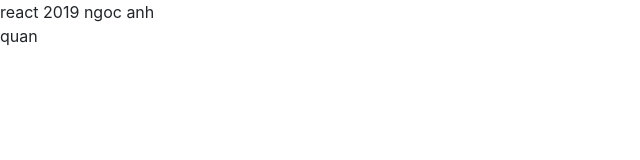
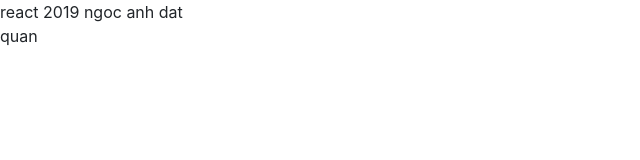
Before and after one commit to quan93/react2019, a plain HTML site: page index.html in a window 1280 px wide. Shown: the full height of the page, 0-640 px from the left. Drawn offline with nearby package versions, Linux system fonts and the light colour scheme.

Commit message:
Update index.html

```diff
--- a/index.html
+++ b/index.html
@@ -10,7 +10,7 @@
     <link rel="stylesheet" href="https://stackpath.bootstrapcdn.com/bootstrap/4.3.1/css/bootstrap.min.css" integrity="sha384-ggOyR0iXCbMQv3Xipma34MD+dH/1fQ784/j6cY/iJTQUOhcWr7x9JvoRxT2MZw1T" crossorigin="anonymous">
   </head>
   <body>
-      <div>react 2019 ngoc anh
+      <div>react 2019 ngoc anh dat
     </div>
     <div>quan</div>
     <!-- Optional JavaScript -->
```
